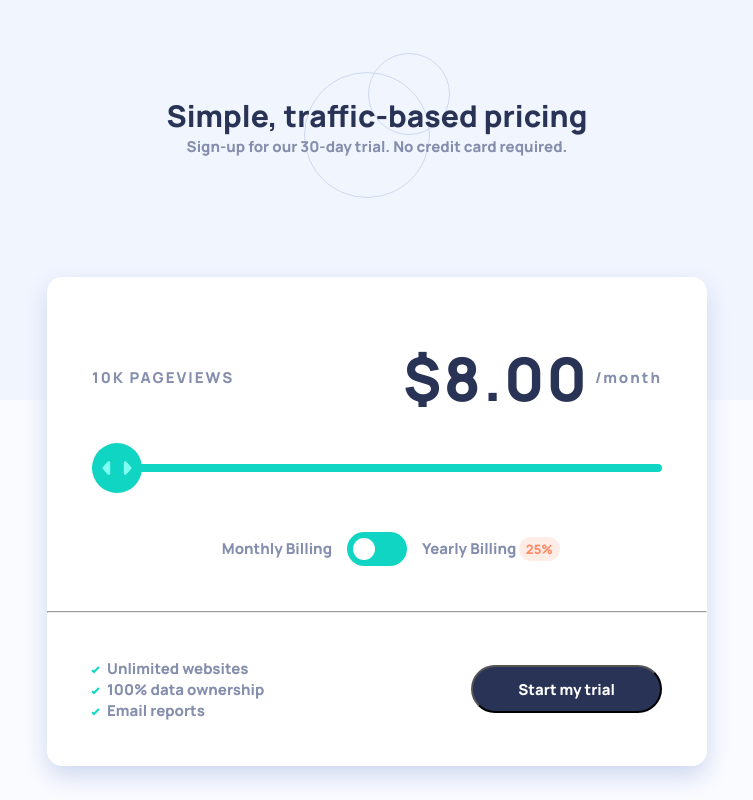
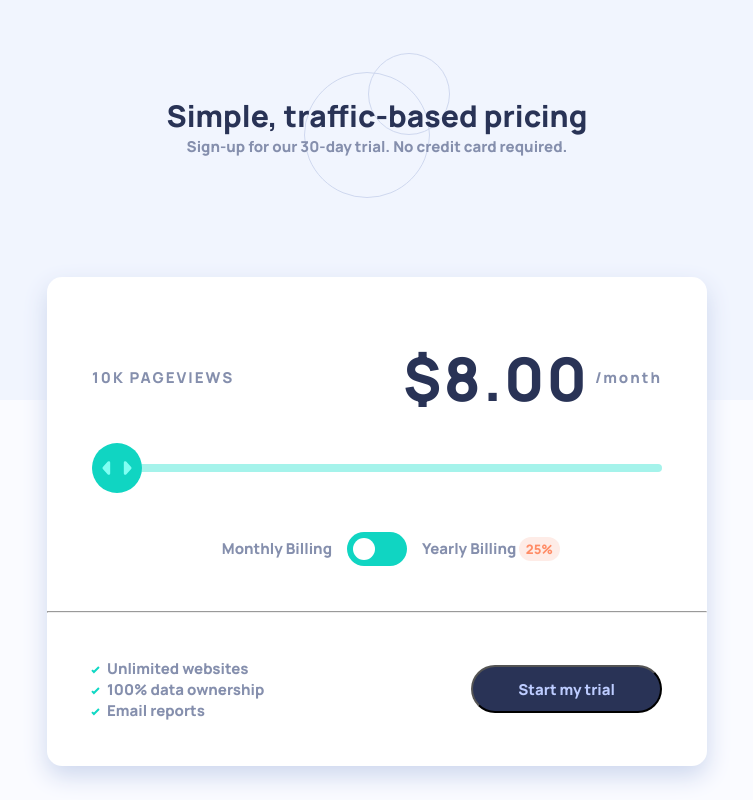
Before and after one commit to KaceyXam/interactive-pricing-component, a React (Vite) app: page / in a window 1280 px wide. Shown: the whole page, without its empty margins (263-1016 px from the left). Built offline with nearby package versions, Linux system fonts and the light colour scheme.

Commit message:
Changed button text color

```diff
--- a/src/components/Pricing.scss
+++ b/src/components/Pricing.scss
@@ -117,7 +117,7 @@ input:checked + .slider:before {
 		background: transparent;
 		cursor: pointer;
 		&::-webkit-slider-runnable-track {
-			background-color: vars.$slider-bg;
+			background-color: vars.$full-slider;
 			height: 8px;
 			border-radius: 100vmax;
 		}
@@ -141,7 +141,7 @@ input:checked + .slider:before {
 		}
 		// firefox
 		&::-moz-range-progress {
-			background-color: vars.$slider-bg;
+			background-color: vars.$full-slider;
 			height: 8px;
 			border-radius: 999vmax;
 		}
@@ -184,9 +184,13 @@ input:checked + .slider:before {
 
 	.starttrial {
 		background-color: vars.$cta-bg;
-		color: white;
+		color: vars.$cta-txt;
 		padding: 0.75em 3em;
 		border-radius: 999vh;
+		transition: color 75ms ease-in-out;
+		&:hover {
+			color: white;
+		}
 	}
 }
 
```
